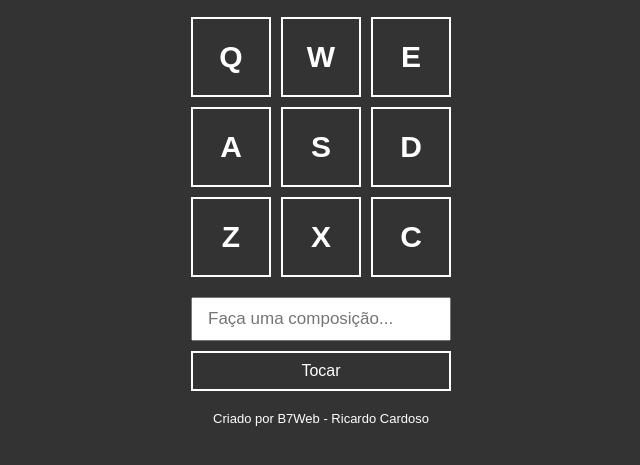
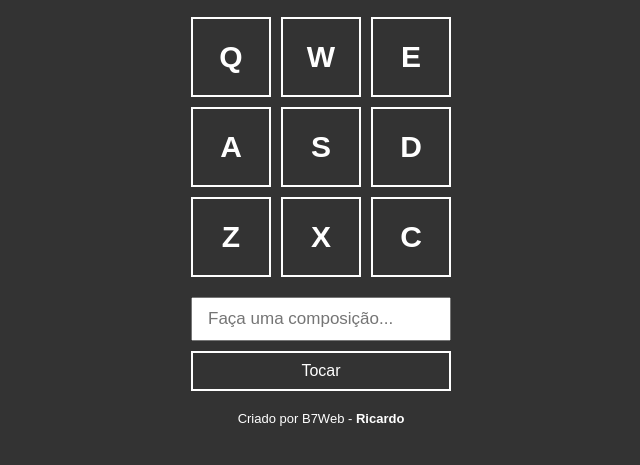
Before and after one commit to ricardocardoso90/javascript-project-bateria, a website: page index.html in a window 1280 px wide. Shown: the part 207-672 px from the top of the page, without its empty margins (319-959 px from the left). Drawn offline with Linux system fonts and the light colour scheme.

Commit message:
update commit

```diff
--- a/index.html
+++ b/index.html
@@ -26,7 +26,7 @@
       <button onclick="composerButton()">Tocar</button>
     </div>
 
-    <footer>Criado por B7Web - Ricardo Cardoso</footer>
+    <footer>Criado por B7Web - <span style="font-weight: bold;">Ricardo</span></footer>
 
     <audio id="s_keyq" src="sounds/keyq.wav"></audio>
     <audio id="s_keyw" src="sounds/keyw.wav"></audio>
--- a/src/script.js
+++ b/src/script.js
@@ -1,6 +1,6 @@
 const body = document.body;
 
-//EVENTO DE CLIQUE PARA EXECULTAR OS SONS DA BATERIA.
+//EVENTO PARA EXECUTAR OS SONS DA BATERIA.
 body.addEventListener("keyup", (event) => {
   playSound(event.code.toLowerCase());
 });
@@ -12,7 +12,7 @@ function composerButton() {
     const songArray = song.split("");
     playComposition(songArray);
   }
-}
+};
 
 //FUNÇÃO PARA EXECUTAR O SOM AO CLIQUE.
 function playSound(sound) {
@@ -23,7 +23,7 @@ function playSound(sound) {
   if (audioElement) {
     audioElement.currentTime = 0;
     audioElement.play();
-  }
+  };
 
   //PARTE DO CSS QUE MARCA AS TECLAS AO CLIQUE.
   if (keyElement) {
```
